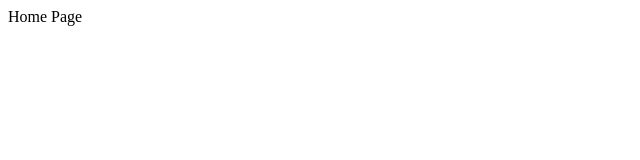
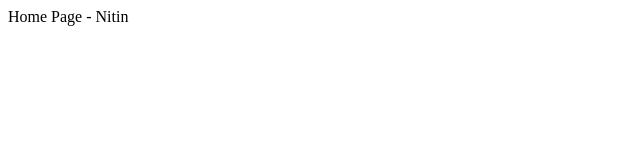
Before and after one commit to Nitin2611/NBI-RT, a plain HTML site: page index.html in a window 1280 px wide. Shown: the full height of the page, 0-640 px from the left. Drawn offline with Linux system fonts and the light colour scheme.

Commit message:
homepage- test

```diff
--- a/index.html
+++ b/index.html
@@ -8,7 +8,7 @@
 </head>
 <body>
 
-    <div>Home Page</div>
+    <div>Home Page - Nitin</div>
 
 </body>
 </html>
```
